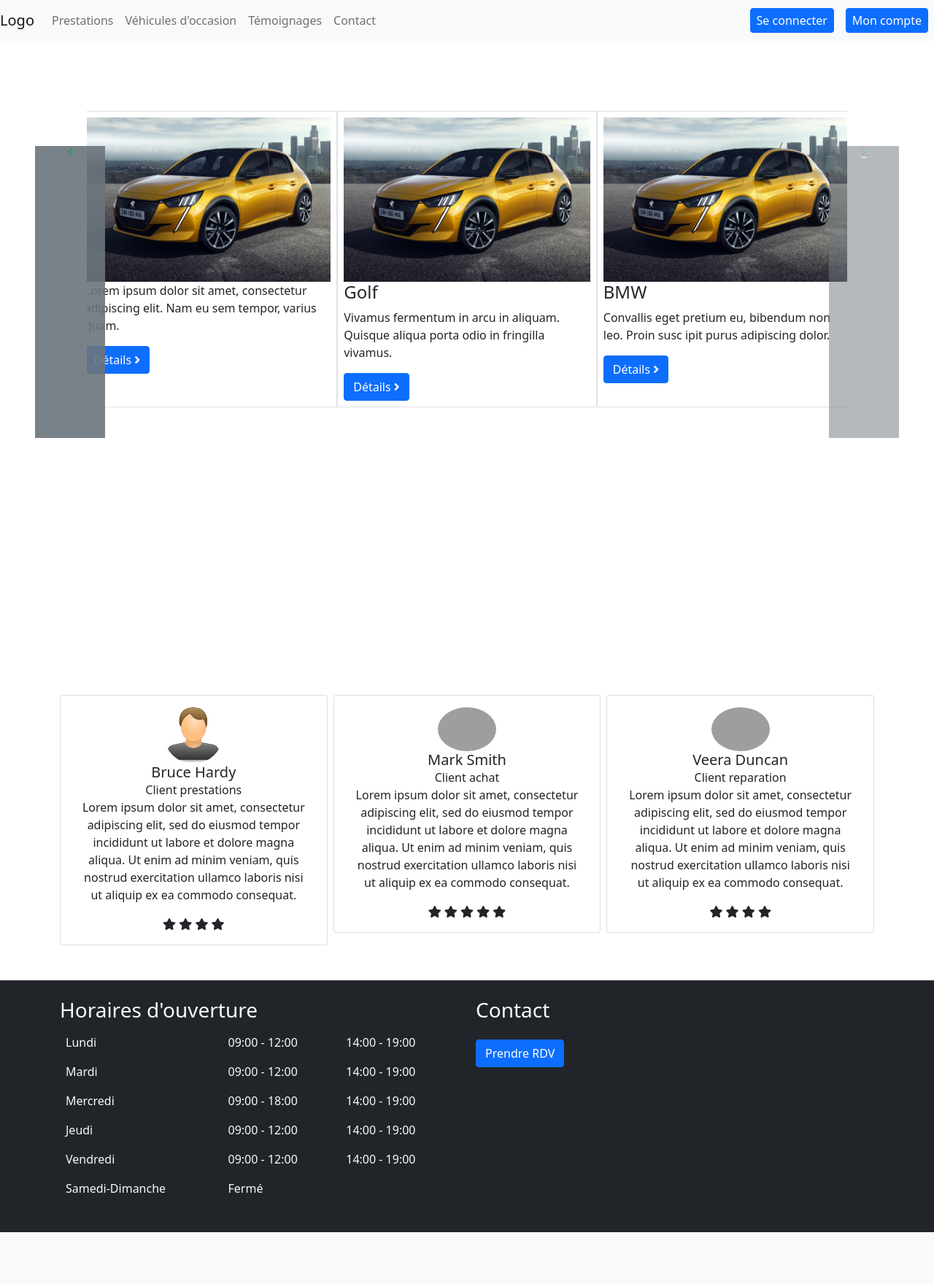
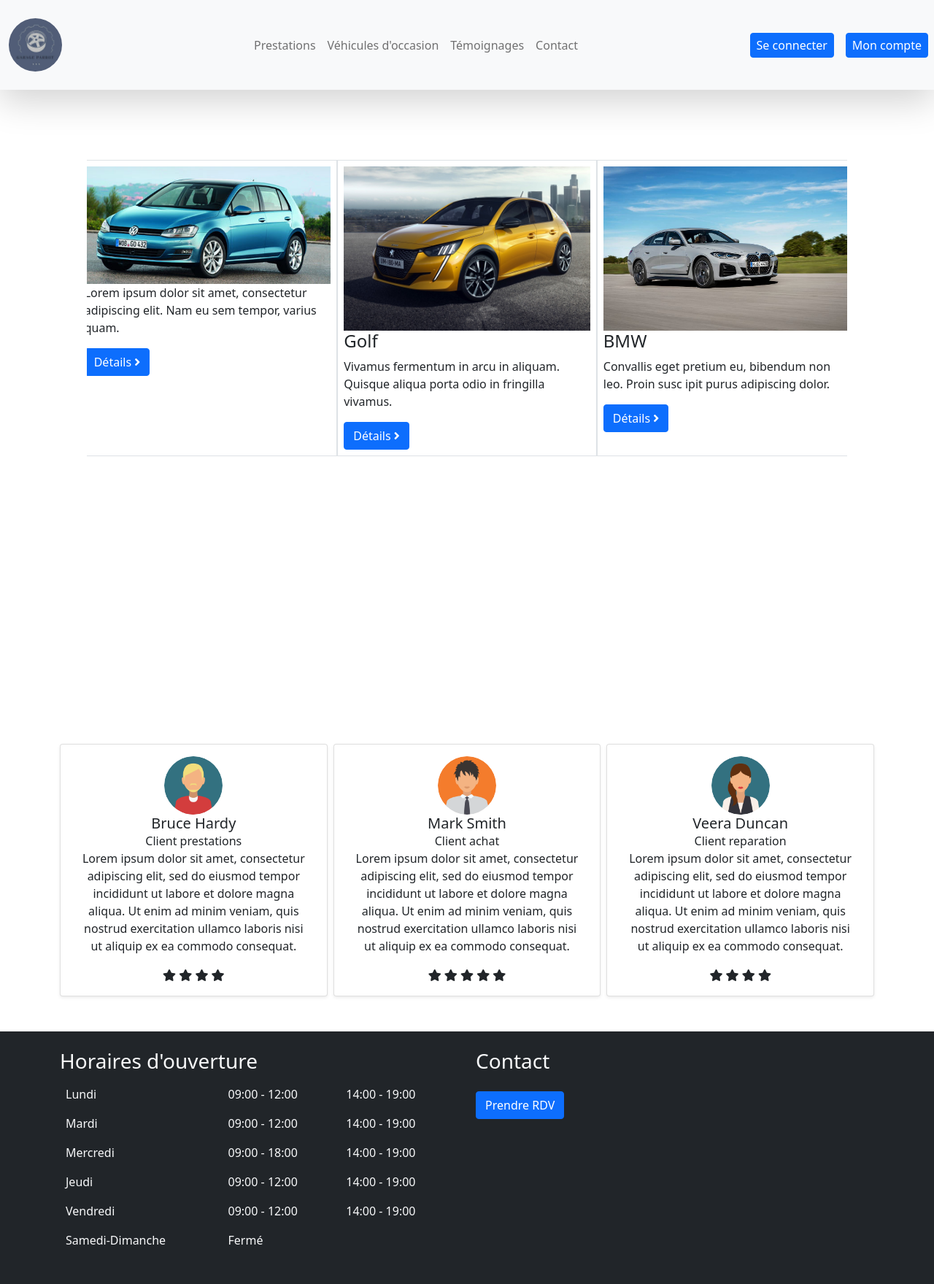
Before and after one commit to DdLgc/GarageParrot, a Symfony app: template templates/home/index.html.twig in a window 1280 px wide. Shown: the whole page at 73% size. Before the commit the page ends 1688 px from the top, so only its background shows below. Run offline with Twig, Linux system fonts and the light colour scheme; the template is opened without the code that fills it, so the values that code supplies are empty; some libraries are stand-ins or nearby versions; grey boxes are pictures that could not be loaded.

Commit message:
Fix issue home page

```diff
--- a/composer.json
+++ b/composer.json
@@ -10,6 +10,7 @@
         "doctrine/doctrine-bundle": "^2.10",
         "doctrine/doctrine-migrations-bundle": "^3.2",
         "doctrine/orm": "^2.16",
+        "symfony/asset": "6.3.*",
         "symfony/console": "6.3.*",
         "symfony/debug-bundle": "6.3.*",
         "symfony/dotenv": "6.3.*",
--- a/templates/_partials/_caroussel.html.twig
+++ b/templates/_partials/_caroussel.html.twig
@@ -15,9 +15,10 @@
 								<div class="col-sm-4 border p-2">
 									<div class="thumb-wrapper">
 										<div class="img-box">
-										<img src="../../../img/voitures/208.jpg " class="img-fluid" alt="">
+											<img src="{{asset('img/voitures/golf4.jpg')}} " class="img-fluid" alt="">
 										</div>
-									<div class="thumb-content">
+										<div
+											class="thumb-content">
 											{# <h4>{{ vehicle.model }}</h4> #}
 											<p>Lorem ipsum dolor sit amet, consectetur adipiscing elit. Nam eu sem tempor, varius quam.</p>
 											<a href="#" class="btn btn-primary">Détails
@@ -29,7 +30,7 @@
 								<div class="col-sm-4 border p-2">
 									<div class="thumb-wrapper">
 										<div class="img-box">
-										<img src="../../../img/voitures/208.jpg" class="img-fluid" alt="">
+											<img src="{{asset('img/voitures/208.jpg')}}" class="img-fluid" alt="">
 										</div>
 										<div class="thumb-content">
 											<h4>Golf</h4>
@@ -43,7 +44,7 @@
 								<div class="col-sm-4 border p-2">
 									<div class="thumb-wrapper">
 										<div class="img-box">
-										<img src="../../../img/voitures/208.jpg" class="img-fluid" alt="">
+											<img src="{{asset('img/voitures/bmw.jpg')}}" class="img-fluid" alt="">
 										</div>
 										<div class="thumb-content">
 											<h4>BMW</h4>
@@ -75,7 +76,7 @@
 								<div class="col-sm-4 border p-2">
 									<div class="thumb-wrapper">
 										<div class="img-box">
-										<img src="../../../img/voitures/208.jpg" class="img-fluid" alt="">
+											<img src="{{asset('img/voitures/208.jpg')}}" class="img-fluid" alt="">
 										</div>
 										<div class="thumb-content">
 											<h4>411</h4>
@@ -89,7 +90,7 @@
 								<div class="col-sm-4 border p-2">
 									<div class="thumb-wrapper">
 										<div class="img-box">
-										<img src="../../../img/voitures/208.jpg" class="img-fluid" alt="">
+											<img src="{{asset('img/voitures/208.jpg')}}" class="img-fluid" alt="">
 										</div>
 										<div class="thumb-content">
 											<h4>234</h4>
@@ -107,7 +108,7 @@
 								<div class="col-sm-4 border p-2">
 									<div class="thumb-wrapper">
 										<div class="img-box">
-										<img src="../../../img/voitures/208.jpg" class="img-fluid" alt="">
+											<img src="{{asset('img/voitures/208.jpg')}}" class="img-fluid" alt="">
 										</div>
 										<div class="thumb-content">
 											<h4>211</h4>
@@ -121,7 +122,7 @@
 								<div class="col-sm-4 border p-2">
 									<div class="thumb-wrapper">
 										<div class="img-box">
-										<img src="../../../img/voitures/208.jpg" class="img-fluid" alt="">
+											<img src="{{asset('img/voitures/208.jpg')}}" class="img-fluid" alt="">
 										</div>
 										<div class="thumb-content">
 											<h4>321</h4>
@@ -135,7 +136,7 @@
 								<div class="col-sm-4 border p-2">
 									<div class="thumb-wrapper">
 										<div class="img-box">
-										<img src="../../../img/voitures/208.jpg" class="img-fluid" alt="">
+											<img src="{{asset('img/voitures/208.jpg')}}" class="img-fluid" alt="">
 										</div>
 										<div class="thumb-content">
 											<h4>213</h4>
@@ -149,13 +150,14 @@
 							</div>
 						</div>
 					</div>
+          {# {% endfor %} #}
 				</div>
 			</div>
 		</div>
-				<a class="carousel-control-prev " href="#myCarousel" data-slide="prev">
+		{# <a class="carousel-control-prev " href="#myCarousel" data-slide="prev">
 			<i class="fa fa-angle-left  bg-secondary h-50 w-50 text-success z-index-4"></i>
 		</a>
 		<a class="carousel-control-next " href="#myCarousel" data-slide="next">
 			<i class="fa fa-angle-right bg-secondary h-50 w-50 text-success z-index-4"></i>
-				</a>
+		</a> #}
 	</div>
--- a/templates/_partials/_header.html.twig
+++ b/templates/_partials/_header.html.twig
@@ -1,6 +1,6 @@
 <header>
-    <nav class="navbar navbar-expand-lg navbar-light bg-light">
-        <a class="navbar-brand" href="#">Logo</a>
+    <nav class="navbar navbar-expand-lg navbar-light bg-light shadow-lg">
+        <a class="navbar-brand" href="{{path('app_home')}}"><img src="{{asset('img/logo/logo.png')}}" class="img-fluid rounded-pill w-25 h-25 m-2 p-1" ></a>
 
         {# <button class="navbar-toggler" type="button" data-toggle="collapse" data-target="#navbarNav">
             <span class="navbar-toggler-icon"></span>
--- a/templates/_partials/_testimonials.html.twig
+++ b/templates/_partials/_testimonials.html.twig
@@ -1,9 +1,9 @@
 <div class="container mt-5 mb-5">
 	<div class="row g-2">
 		<div class="col-md-4">
-			<div class="card p-3 text-center px-4">
+			<div class="card shadow-sm p-3 text-center px-4">
 				<div class="user-image">
-					<img src="../../../img/user.png" class="rounded-circle" width="80">
+					<img src="{{asset('img/users/utilisateur (1).png')}}" class="rounded-circle" width="80">
 				</div>
 				<div class="user-content">
 					<h5 class="mb-0">Bruce Hardy</h5>
@@ -19,9 +19,9 @@
 			</div>
 		</div>
 		<div class="col-md-4">
-			<div class="card p-3 text-center px-4">
+			<div class="card shadow-sm p-3 text-center px-4">
 				<div class="user-image">
-					<img src="https://i.imgur.com/w2CKRB9.jpg" class="rounded-circle" width="80">
+					<img src="{{asset('img/users/utilisateur.png')}}" class="rounded-circle" width="80">
 				</div>
 				<div class="user-content">
 					<h5 class="mb-0">Mark Smith</h5>
@@ -38,9 +38,10 @@
 			</div>
 		</div>
 		<div class="col-md-4">
-			<div class="card p-3 text-center px-4">
+			<div class="card shadow-sm p-3 text-center px-4">
 				<div class="user-image">
-					<img src="https://i.imgur.com/ACeArwY.jpg" class="rounded-circle" width="80">
+					<img src="{{asset('img/users/utilisateur (2).png')}}" class="rounded-circle" width="80">
+
 				</div>
 				<div class="user-content">
 					<h5 class="mb-0">Veera  Duncan</h5>
```
Also changed, not shown: templates/login/login.html.twig (+15 -13 lines), img/user.png (deleted), public/img/Users/utilisateur (1).png (added), public/img/Users/utilisateur (2).png (added), public/img/Users/utilisateur.png (added), public/img/logo/logo.png (renamed from img/logo/Untitled_logo_1_free-file.png), public/img/logo/renderForest.jpg (renamed from img/logo/renderForest.jpg), public/img/voitures/208-1.jpg (renamed from img/voitures/208-1.jpg), public/img/voitures/208.jpg (renamed from img/voitures/208.jpg), public/img/voitures/bmw.jpg (renamed from img/voitures/bmw.jpg), public/img/voitures/bmw1.jpg (renamed from img/voitures/bmw1.jpg), public/img/voitures/golf4.jpg (renamed from img/voitures/golf4.jpg), public/img/voitures/golf41.png (renamed from img/voitures/golf41.png), 1 other file. Lines whose indentation alone changed are shown as unchanged.
